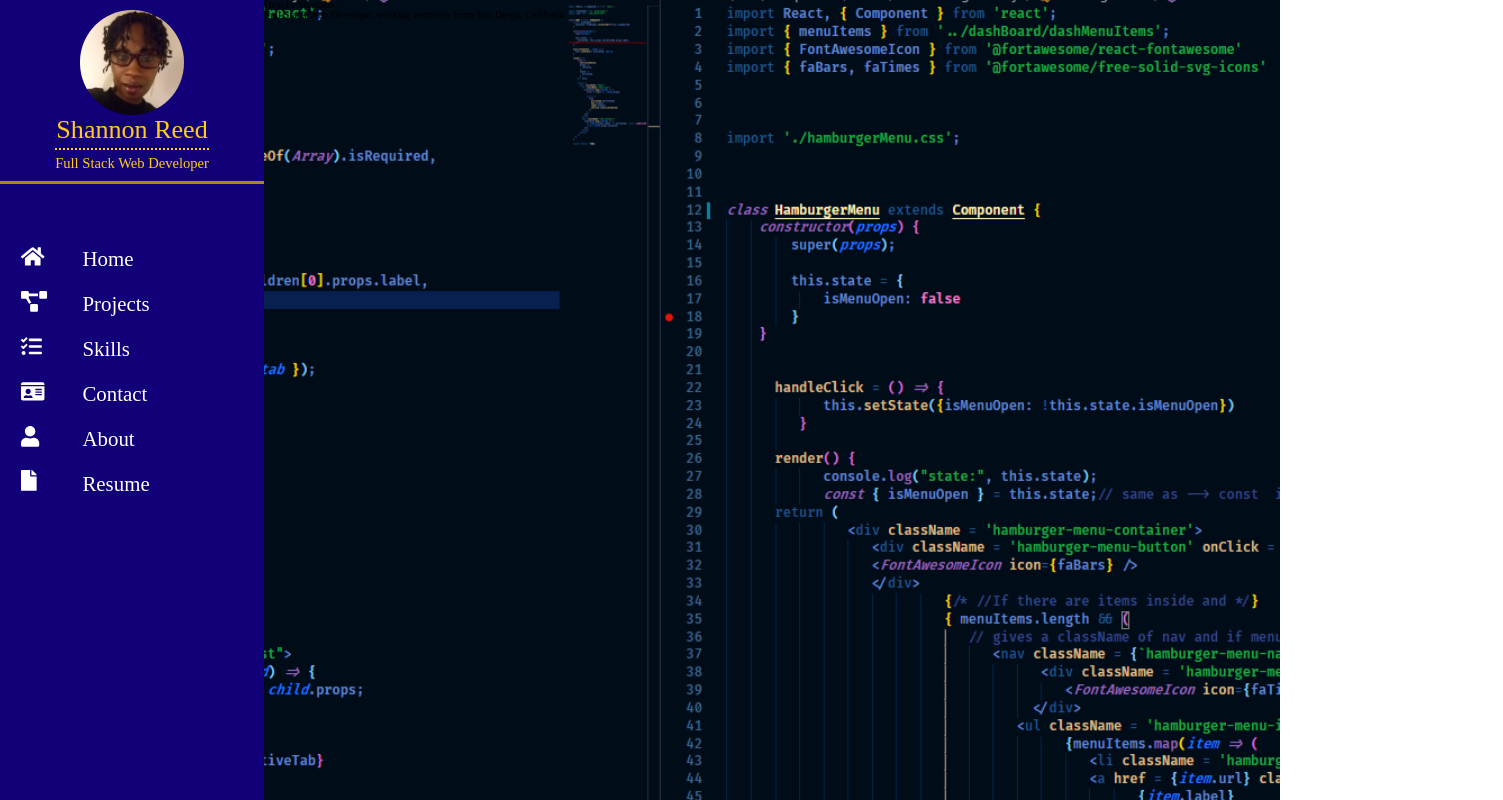
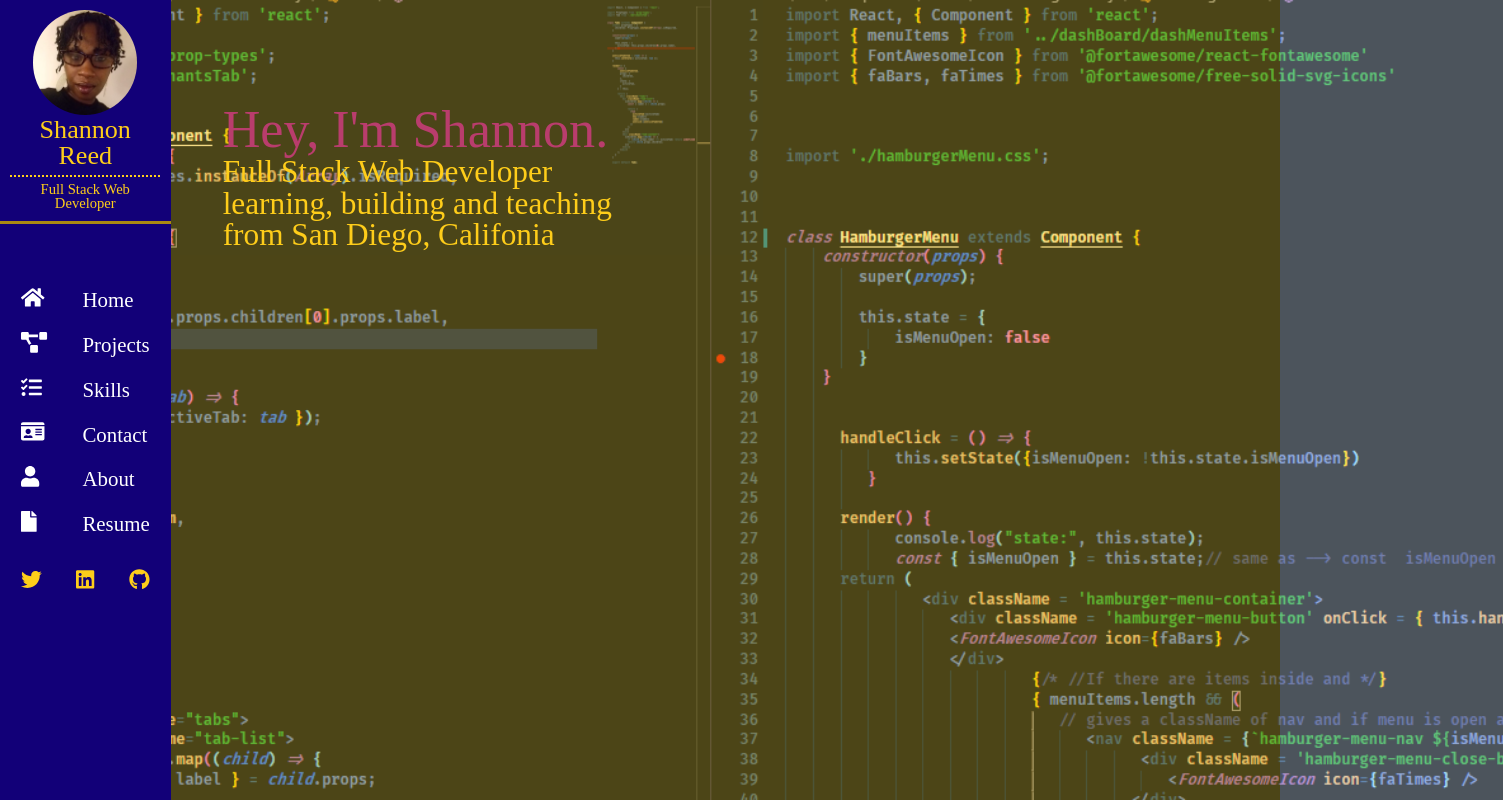
Before and after one commit to shareed/React-Portfolio, a React (Create React App) app in the folder my-portfolio/: page / in a window 1280 px wide. Shown: the top 800 px of the page, 1503 px wide, since content can reach past the window. Built offline with nearby package versions, Linux system fonts and the light colour scheme.

Commit message:
added links to components and styled pages

```diff
--- a/my-portfolio/src/App.js
+++ b/my-portfolio/src/App.js
@@ -4,6 +4,8 @@ import styled from "styled-components";
 import Dashboard from './dashboard/dashboard';
 
 const AppDiv = styled.div`
+margin: 0;
+padding: 0;
   height: 100vh;
   background: #FECD1A;
   `
--- /dev/null
+++ b/my-portfolio/src/components/Contact.js
@@ -0,0 +1,8 @@
+import React from 'react';
+function Contact() {
+     return (
+        <>
+        </>
+     )
+  }
+export default Contact;
--- a/my-portfolio/src/components/Home.js
+++ b/my-portfolio/src/components/Home.js
@@ -4,16 +4,27 @@ import Codebg from '../assets/codebg.png'
 const HomeDiv = styled.div`
     background: url(${Codebg}) no-repeat center center fixed;
     background-size: cover;
+    opacity: 70%;
     width: 100vw;
     height: 100vh;
     overflow: hidden;
+
+    padding: 10rem 0 0 5rem;
+    h2 {
+       font-size: 5rem;
+       color: #9D0191;
+    }
+    p {
+       font-size: 3rem;
+       color: #FECD1A;
+    }
     /* margin-left: 3rem; */
     `
 function Home() {
      return (
         <HomeDiv>
-        <h2>Hey, I's Shannon.</h2>
-        <p>Full Stack Web Developer working remotely from San Diego, Califonia</p>
+        <h2>Hey, I'm Shannon.</h2>
+        <p>Full Stack Web Developer <br/>learning, building and teaching <br/> from San Diego, Califonia</p>
         </HomeDiv>
      )
   }
--- a/my-portfolio/src/dashboard/dashboard.js
+++ b/my-portfolio/src/dashboard/dashboard.js
@@ -1,5 +1,5 @@
 import { Route } from 'react-router';
-import { Link } from 'react-router-dom';
+import { Link, Switch } from 'react-router-dom';
 import { FontAwesomeIcon } from '@fortawesome/react-fontawesome'
 import { faTwitter, faLinkedin, faGithub } from '@fortawesome/free-brands-svg-icons'
 import { faHome, faUser, faProjectDiagram, faTasks, faFile, faIdCard } from '@fortawesome/free-solid-svg-icons'
@@ -14,7 +14,7 @@ import Menu from '../components/Menu';
 import Projects from '../components/Projects';
 import Skills from '../components/Skills';
 import About from '../components/About';
-
+import Contact from '../components/Contact';
 
 const Portfolio = styled.div`
    display: flex;
@@ -23,7 +23,6 @@ const Portfolio = styled.div`
 const Dashdiv = styled.div`
    display: none;
    @media(min-width: 800px){
-      /* position: absolute; */
       display: inline;
       flex-basis: 30;
       height: 100vh;
@@ -66,12 +65,6 @@ const Dashdiv = styled.div`
    @media(min-width: 1800px){
       width: 14vw;
    }
-   /* @media(min-width: 1900px){
-      width: 12vw;
-   }
-   @media(min-width: 2000px){
-      width: 10vw;
-   } */
 
 `
 
@@ -119,18 +112,12 @@ const MyIntroDev= styled.h2`
    font-size: 1.4rem;
    text-align: center;
    padding-top: .5rem;
-   /* @media(min-width: 900px){
-      font-size: 1.3rem;
-   }
-   @media(min-width: 1000px){
-      font-size: 1.4rem;
-   } */
 
    `
 
 const LinkContainer = styled.div`
-padding-left: 1rem;
-padding-right: 1rem;
+   padding-left: 1rem;
+   padding-right: 1rem;
    display: flex;
    `
 
@@ -162,7 +149,7 @@ const MenuLinks = styled.div`
 
 const BottomIcons = styled.div`
    font-size: 2rem;
-   margin: 35rem 2rem 0 2rem;
+   margin: 5rem 2rem 0 2rem;
    display:flex;
    justify-content: space-between;
    color: #FECD1A;
@@ -187,7 +174,7 @@ function Dashboard() {
                </IntroDiv>
              </Header>
                   <MenuLinks >
-                     <Link>
+                     <Link to = '/'>
                         <LinkContainer>
 
                            <LinkIconContainer >
@@ -199,7 +186,7 @@ function Dashboard() {
 
                         </LinkContainer>
                      </Link>
-                     <Link>
+                     <Link to = '/projects'>
                         <LinkContainer>
                            <LinkIconContainer >
                               <FontAwesomeIcon className='menu-icon' icon={faProjectDiagram} />
@@ -210,7 +197,7 @@ function Dashboard() {
 
                         </LinkContainer>
                      </Link>
-                     <Link>
+                     <Link to = '/skills'>
                         <LinkContainer>
                            <LinkIconContainer >
                               <FontAwesomeIcon className='menu-icon' icon={faTasks} />
@@ -221,7 +208,7 @@ function Dashboard() {
 
                         </LinkContainer>
                      </Link>
-                     <Link>
+                     <Link to = '/contact'>
                         <LinkContainer>
                            <LinkIconContainer >
                               <FontAwesomeIcon className='menu-icon' icon={faIdCard}/>
@@ -232,7 +219,7 @@ function Dashboard() {
 
                         </LinkContainer>
                      </Link>
-                     <Link>
+                     <Link to ='/about'>
                         <LinkContainer>
                            <LinkIconContainer >
                               <FontAwesomeIcon className='menu-icon' icon={faUser}/>
@@ -266,7 +253,17 @@ function Dashboard() {
         <Projects/>
         <Skills/>
         <About/> */}
-        <Home />
+        <div>
+        <Switch>
+                        <Route exact path="/" component= { Home } />
+                        <Route path="/projects" component={ Projects} />
+
+                        <Route path="/skills" component= { Skills } />
+                        <Route path ='/about' component = { About} />
+                        <Route path ='/contact' component = {Contact } />
+
+                  </Switch>
+        </div>
         </Portfolio>
      )
   }
```
Also changed, not shown: 1 other file (tests, documents, lock files or other folders).
